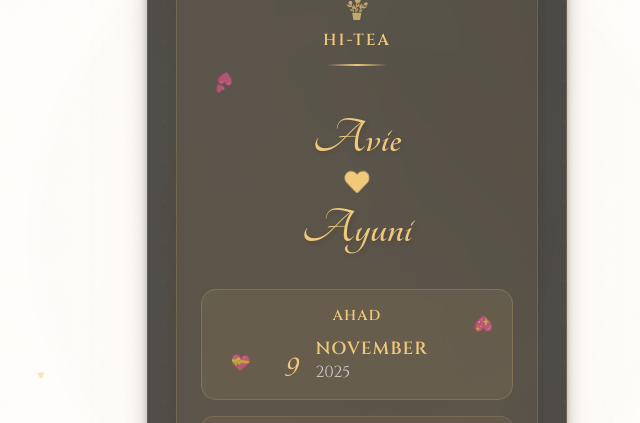
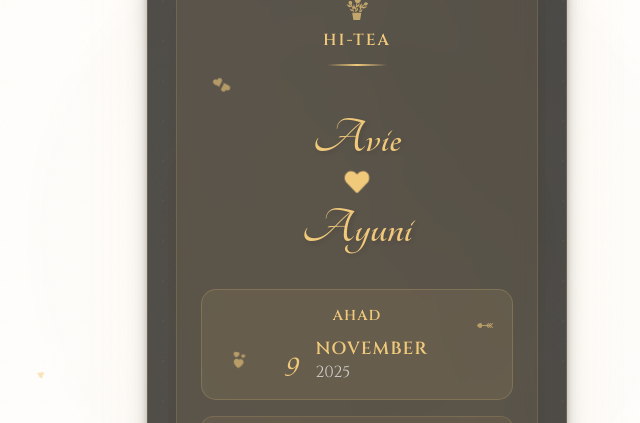
Before and after one commit to not-a-human/not-a-human.github.io, a Next.js app: page /wedding-card in a window 1280 px wide. Shown: the part 165-588 px from the top of the page, without its empty margins (283-923 px from the left). Built offline with nearby package versions, Linux system fonts and the light colour scheme; no server answers; the database is empty.

Commit message:
feat: Update wishlist and music player components with new icons and localized messages

```diff
--- a/app/wedding-card/ui/intro/intro.tsx
+++ b/app/wedding-card/ui/intro/intro.tsx
@@ -72,7 +72,6 @@ export function Intro() {
             <p className={styles.detailText}>Ahad, 9 November 2025</p>
           </div>
         </div>
-
         {/* Time */}
         <div className={styles.detailItem}>
           <div className={styles.detailIcon}>
@@ -83,7 +82,6 @@ export function Intro() {
             <p className={styles.detailText}>5:00 Petang - 6:30 Malam</p>
           </div>
         </div>
-
         {/* Location */}
         <div className={styles.detailItem}>
           <div className={styles.detailIcon}>
@@ -100,8 +98,6 @@ export function Intro() {
             </p>
           </div>
         </div>
-      </div>
-
         {/* Schedule timeline */}
         <div className={styles.detailItem}>
           <div className={styles.detailIcon}>
@@ -125,5 +121,6 @@ export function Intro() {
           </div>
         </div>
       </div>
+    </div>
   );
 }
--- a/app/wedding-card/ui/main-page/mainPage.tsx
+++ b/app/wedding-card/ui/main-page/mainPage.tsx
@@ -2,9 +2,10 @@
 
 import styles from "./mainPage.module.css";
 import { FaHeart } from "react-icons/fa";
-import { GiFlowerPot } from "react-icons/gi";
+import { GiFlowerPot, GiOppositeHearts } from "react-icons/gi";
 import { MdOutlineLocationOn } from "react-icons/md";
 import { useState, useEffect } from "react";
+import { BsHeartArrow, BsHearts } from "react-icons/bs";
 
 export function MainPage() {
   const [showScrollHint, setShowScrollHint] = useState(false);
@@ -102,9 +103,15 @@ export function MainPage() {
 
         {/* Floating Hearts Animation */}
         <div className={styles.floatingElements}>
-          <div className={`${styles.floatingHeart} ${styles.heart1}`}>💕</div>
-          <div className={`${styles.floatingHeart} ${styles.heart2}`}>💖</div>
-          <div className={`${styles.floatingHeart} ${styles.heart3}`}>💝</div>
+          <div className={`${styles.floatingHeart} ${styles.heart1}`}>
+            <GiOppositeHearts />
+          </div>
+          <div className={`${styles.floatingHeart} ${styles.heart2}`}>
+            <BsHeartArrow />
+          </div>
+          <div className={`${styles.floatingHeart} ${styles.heart3}`}>
+            <BsHearts />
+          </div>
         </div>
 
         {/* Scroll Hint Animation */}
--- a/app/wedding-card/ui/money-gift/moneyGift.tsx
+++ b/app/wedding-card/ui/money-gift/moneyGift.tsx
@@ -103,10 +103,10 @@ export function MoneyGift({ isOpen, onClose }: MoneyGiftProps) {
         </div>
       </div>
 
-      <div className={styles.thankYouMessage}>
+      {/* <div className={styles.thankYouMessage}>
         <p>Terima kasih atas sumbangan anda! 🙏</p>
         <p>Thank you for your generous gift! 🙏</p>
-      </div>
+      </div> */}
     </Modal>
   );
 }
--- a/app/wedding-card/ui/music-player/musicPlayer.module.css
+++ b/app/wedding-card/ui/music-player/musicPlayer.module.css
@@ -146,6 +146,7 @@
 .playPrompt {
   display: flex;
   align-items: center;
+  justify-content: center;
   gap: 0.5rem;
   cursor: pointer;
   transition: all 0.3s ease;
--- a/app/wedding-card/ui/music-player/musicPlayer.tsx
+++ b/app/wedding-card/ui/music-player/musicPlayer.tsx
@@ -1,5 +1,6 @@
 "use client";
 
+import { IoMusicalNotes, IoMusicalNoteSharp } from "react-icons/io5";
 import styles from "./musicPlayer.module.css";
 import { useState, useEffect } from "react";
 
@@ -101,7 +102,9 @@ export function MusicPlayer({ isVisible = true }: MusicPlayerProps) {
       <div className={styles.musicContainer}>
         {needsUserInteraction && (
           <div className={styles.playPrompt}>
-            <div className={styles.playIcon}>🎵</div>
+            <div className={styles.playIcon}>
+              <IoMusicalNotes />
+            </div>
             <div className={styles.promptText}>Click to play music</div>
           </div>
         )}
--- a/app/wedding-card/ui/wishlist/wishlist.tsx
+++ b/app/wedding-card/ui/wishlist/wishlist.tsx
@@ -6,6 +6,7 @@ import { FiExternalLink } from "react-icons/fi";
 import { GoCopy } from "react-icons/go";
 import { FaMapMarkerAlt, FaPhone } from "react-icons/fa";
 import { Modal } from "../modal/modal";
+import { LuHeartHandshake } from "react-icons/lu";
 
 interface WishlistProps {
   isOpen: boolean;
@@ -130,8 +131,10 @@ export function Wishlist({ isOpen, onClose }: WishlistProps) {
       maxWidth="600px"
     >
       <div className={styles.wishlistIntro}>
-        <p>Help us start our new journey together! 💝</p>
-        <p>Click on any item to view it on Shopee.</p>
+        <p>
+          Bantu kami memulakan perjalanan baharu kami! <LuHeartHandshake />
+        </p>
+        <p>Klik pada mana-mana item untuk melihatnya di Shopee.</p>
       </div>
 
       {/* Delivery Information Section */}
@@ -212,12 +215,12 @@ export function Wishlist({ isOpen, onClose }: WishlistProps) {
         ))}
       </div>
 
-      <div className={styles.thankYouMessage}>
+      {/* <div className={styles.thankYouMessage}>
         <p>Thank you for helping us build our future together! 🏠💕</p>
         <p>
           Terima kasih kerana membantu kami membina masa depan bersama! 🏠💕
         </p>
-      </div>
+      </div> */}
     </Modal>
   );
 }
```
Lines whose indentation alone changed are shown as unchanged.
